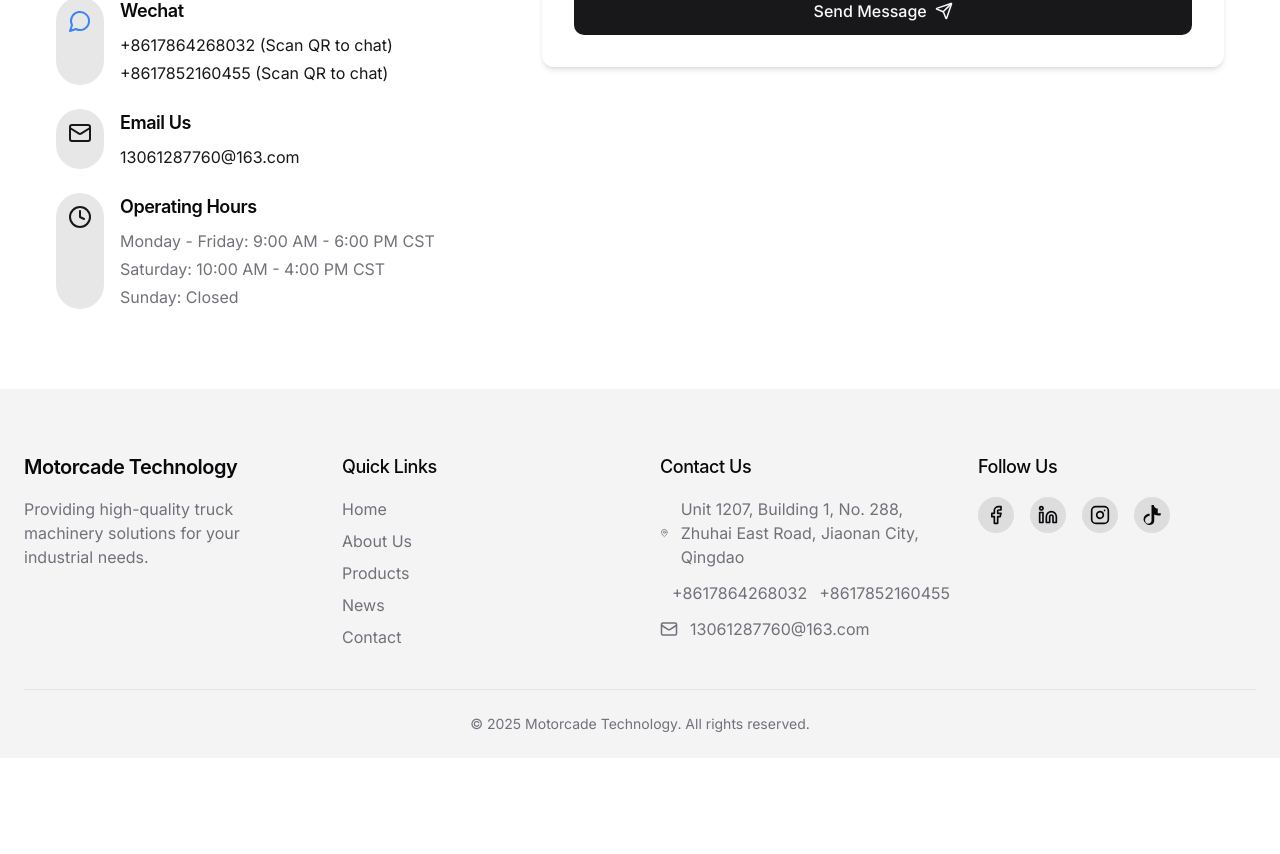
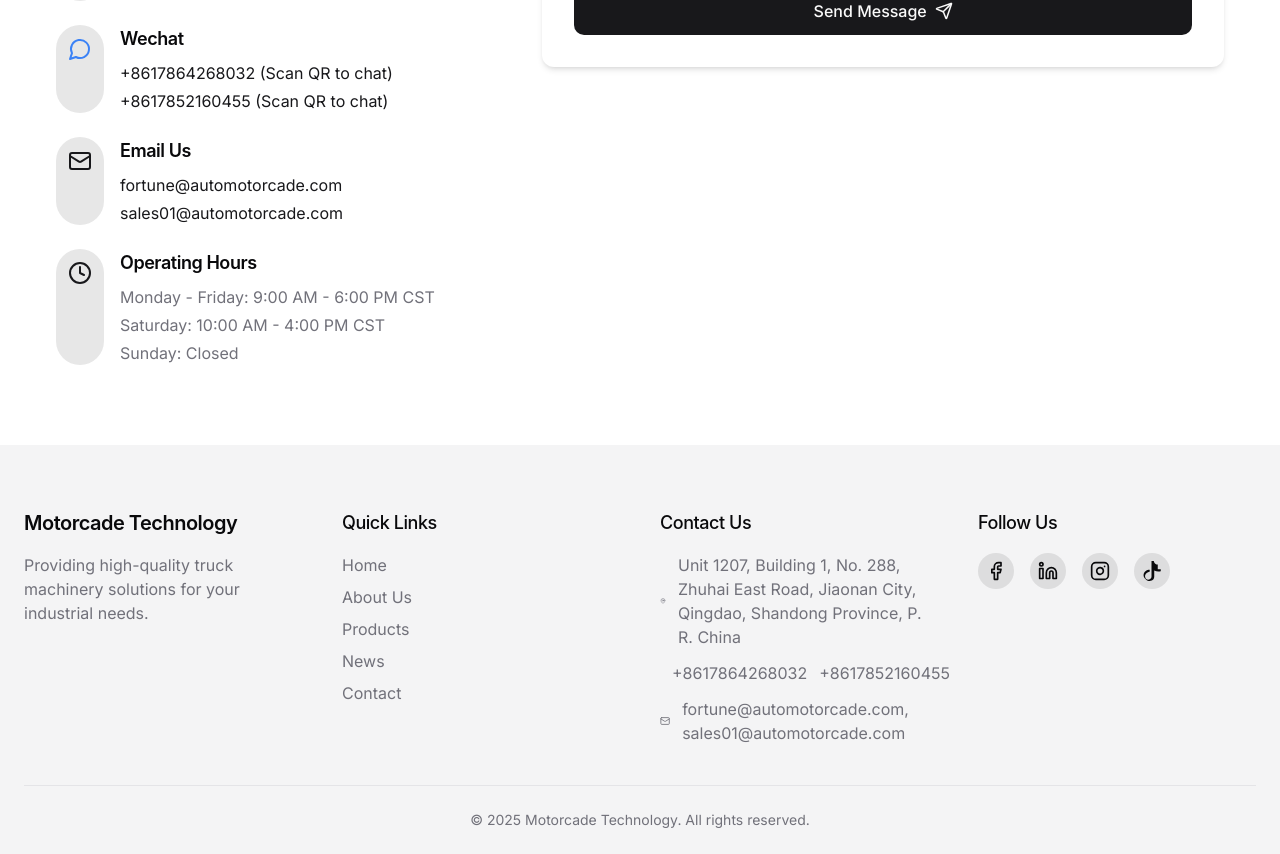
Before and after one commit to Ajibolatao1/motorcade, a React (Vite) app: page /contact in a window 1280 px wide. Shown: the part 1071-1925 px from the top of the page. Before the commit the page ends 1829 px from the top, so only its background shows below. Built offline with nearby package versions, Linux system fonts and the light colour scheme; no server answers.

Commit message:
Email added

```diff
--- a/src/locales/de.json
+++ b/src/locales/de.json
@@ -15,7 +15,7 @@
   "contact_info_description": "Zögern Sie nicht, uns über die folgenden Kanäle zu kontaktieren. Wir sind für Sie da.",
 
   "visit_us": "Besuchen Sie uns",
-  "address": "Einheit 1207, Gebäude 1, Nr. 288, Zhuhai East Road, Jiaonan City, Qingdao",
+  "address": "Einheit 1207, Gebäude 1, Nr. 288, Zhuhai East Road, Jiaonan City, Qingdao, Shandong Province, P. R. China",
 
   "call_us": "Rufen Sie uns an",
   "phone1": "+8617864268032",
@@ -30,7 +30,7 @@
 
 
   "email_us": "Schreiben Sie uns eine E-Mail",
-  "email": "13061287760@163.com",
+  "email": "fortune@automotorcade.com, sales01@automotorcade.com",
 
   "operating_hours": "Öffnungszeiten",
   "monday_friday": "Montag - Freitag",
--- a/src/locales/en.json
+++ b/src/locales/en.json
@@ -15,7 +15,7 @@
   "contact_info_description": "Feel free to reach out to us through any of the following channels. We are here to assist you.",
 
   "visit_us": "Visit Us",
-  "address": "Unit 1207, Building 1, No. 288, Zhuhai East Road, Jiaonan City, Qingdao",
+  "address": "Unit 1207, Building 1, No. 288, Zhuhai East Road, Jiaonan City, Qingdao, Shandong Province, P. R. China",
 
   "call_us": "Call Us",
   "phone1": "+8617864268032",
@@ -27,7 +27,7 @@
   "scan_qr_to_chat": "Scan QR to chat",
 
   "email_us": "Email Us",
-  "email": "13061287760@163.com",
+  "email": "fortune@automotorcade.com, sales01@automotorcade.com",
 
   "operating_hours": "Operating Hours",
   "monday_friday": "Monday - Friday",
--- a/src/locales/es.json
+++ b/src/locales/es.json
@@ -15,7 +15,7 @@
   "contact_info_description": "No dudes en comunicarte con nosotros a través de cualquiera de los siguientes canales. Estamos aquí para ayudarte.",
 
   "visit_us": "Visítanos",
-  "address": "Unidad 1207, Edificio 1, No. 288, Zhuhai East Road, Ciudad de Jiaonan, Qingdao",
+  "address": "Unidad 1207, Edificio 1, No. 288, Zhuhai East Road, Ciudad de Jiaonan, Qingdao, Shandong Province, P. R. China",
 
   "call_us": "Llámanos",
   "phone1": "+8617864268032",
@@ -31,7 +31,7 @@
 
 
   "email_us": "Envíanos un Correo",
-  "email": "13061287760@163.com",
+  "email": "fortune@automotorcade.com, sales01@automotorcade.com",
 
   "operating_hours": "Horario de Atención",
   "monday_friday": "Lunes - Viernes",
--- a/src/locales/zh.json
+++ b/src/locales/zh.json
@@ -27,10 +27,8 @@
   "wechat": "微信",
   "scan_qr_to_chat": "扫描二维码聊天",
 
-
-
   "email_us": "发送电子邮件",
-  "email": "13061287760@163.com",
+  "email": ", sales01@automotorcade.com",
 
   "operating_hours": "营业时间",
   "monday_friday": "星期一 - 星期五",
@@ -96,21 +94,16 @@
   "our_leadership_team": "我们的领导团队",
   "our_leadership_team_description": "认识那些推动我们愿景的专家。",
 
-
   "ceo_name": "廖淼",
   "chief_executive_officer": "首席执行官",
-    "chief_executive_officer_experience": "拥有超过25年的行业经验，廖淼以远见卓识和专业知识领导我们的公司。"
+  "chief_executive_officer_experience": "拥有超过25年的行业经验，廖淼以远见卓识和专业知识领导我们的公司。",
 
-
-
-  ,
   "cto_name": "Sarah Chen",
   "chief_technology_officer": "首席技术官（CTO）",
   "chief_technology_officer.experience": "Sarah 领导我们的技术创新，确保我们的产品始终走在行业前沿。",
   "cpo_name": "Michael Rodriguez",
   "chief_operations_officer": "首席运营官（COO）",
   "chief_operations_officer_experience": "Michael 负责全球生产和分销的运营，确保我们的流程高效顺畅。",
-
 
   "category.all": "所有",
   "category.excavator": "挖掘机",
@@ -146,14 +139,10 @@
   "products.12.name": "自卸卡车",
   "products.12.description": "一种重型卡车，用于运输和卸载散装材料，如沙子、砾石或拆除废料。",
 
-
-
-
   "our_catalogue": "我们的目录",
   "premium_truck_machinery": "高端卡车机械",
   "explore_range": "探索我们丰富的高质量建筑和工业车辆系列。",
   "search_products": "搜索产品...",
-
 
   "latest_updates": "最新更新",
   "news_insight": "新闻与洞察",
@@ -189,7 +178,6 @@
   "no_news_found": "未找到新闻",
   "category.label": "类别",
 
-
   "premium_truck_machinery_for_every_project": "适用于每个项目的高级卡车机械",
   "discover_our_extensive_catalogue": "探索我们广泛的高性能建筑和工业车辆目录。",
   "explore_products": "探索产品",
@@ -210,7 +198,6 @@
   "ready_to_upgrade_your_fleet": "准备升级您的车队？",
   "contact_our_team": "立即联系我们的团队，讨论您的具体需求，找到适合您项目的完美机械。",
   "view_all_news": "查看所有新闻",
-
 
   "Underground mining truck": "地下矿车",
   "Underground machines": "地下机器",
@@ -237,7 +224,6 @@
   "askQuestion": "提问",
   "relatedProducts": "相关产品",
 
-
   "Rubber Wheel Roller": "橡胶轮滚筒",
   "Versatile and maneuverable loader perfect for tight spaces and urban construction sites.": "适合狭小空间和城市建筑工地的多功能机动装载机。",
   "The Rubber Wheel Roller is designed for high-performance compaction across various terrains. It is ideal for road construction, asphalt paving, and soil compaction, providing excellent ground coverage and uniform pressure distribution. The pneumatic tires enhance grip and adaptability, making it suitable for both urban and heavy-duty infrastructure projects.": "橡胶轮滚筒设计用于各种地形的高性能压实。它非常适合道路建设、沥青铺设和土壤压实，提供优异的地面覆盖和均匀的压力分布。气动轮胎增强了抓地力和适应性，使其适用于城市和重型基础设施项目。",
@@ -249,7 +235,6 @@
   "Operator-friendly controls": "操作员友好控制",
   "Spacious & ergonomic cabin": "宽敞且符合人体工学的驾驶室",
 
-
   "Hydraulic Drum Roller": "液压滚筒压路机",
   "High-capacity lifting solution for major construction and infrastructure projects.": "适用于大型建筑和基础设施项目的高容量提升解决方案。",
   "The Hydraulic Drum Roller is a powerful and efficient compaction machine designed for road construction, foundation work, and large-scale infrastructure projects. With its hydraulic drive system, it delivers superior performance, enhanced maneuverability, and precise control, ensuring even and consistent soil and asphalt compaction. Built for durability and efficiency, this roller is an essential asset for contractors and construction professionals.": "液压滚筒压路机是一种强大且高效的压实机器，专为道路建设、基础工程和大规模基础设施项目设计。凭借其液压驱动系统，它提供卓越的性能、增强的机动性和精确的控制，确保土壤和沥青的均匀和一致的压实。该滚筒设计耐用且高效，是承包商和建设专业人士的必备资产。",
@@ -259,7 +244,6 @@
   "Heavy-Duty Steel Drum": "重型钢制滚筒",
   "Ergonomic Operator Cabin": "符合人体工学的操作员驾驶室",
   "Advanced Safety Features": "先进的安全功能",
-
 
   "Underground mining loader": "地下矿山装载机",
   "A compact and powerful machine designed for efficient material handling in underground mining operations.": "一款紧凑且强大的机器，专为地下矿山作业中的高效物料处理而设计。",
@@ -271,7 +255,6 @@
   "Advanced ventilation and cooling system": "先进的通风和冷却系统",
   "Ergonomic operator cabin for comfort": "符合人体工程学的操作员驾驶室，提供舒适体验",
 
-
   "Excavator": "挖掘机",
   "Versatile mid-sized excavator suitable for a wide range of digging and trenching applications.": "多用途中型挖掘机，适用于各种挖掘和沟槽开挖应用。",
   "The Excavator offers an excellent balance of power, mobility, and versatility for a wide range of construction applications. Its optimized hydraulic system delivers precise control and efficient operation, while the comfortable cabin reduces operator fatigue during extended work periods. With multiple attachment options and a compact turning radius, this excavator excels in urban construction sites and medium-scale earthmoving projects.": "该挖掘机为各种建筑应用提供了出色的动力、机动性和多功能性的平衡。其优化的液压系统提供精确的控制和高效的操作，而舒适的驾驶室在长时间工作期间减少了操作员的疲劳。凭借多种附加装置选项和紧凑的转弯半径，这款挖掘机在城市建筑工地和中型土方工程中表现出色。",
@@ -282,7 +265,6 @@
   "Enhanced operator comfort": "增强操作员舒适性",
   "Low maintenance requirements": "低维护需求",
 
-
   "Underground utility vehicle": "地下多功能车",
   "The Underground Utility Vehicle ensures efficient transport of personnel and materials in mining operations.": "地下多功能车确保矿业操作中人员和物料的高效运输。",
   "The Underground Utility Vehicle is an essential support machine for mining operations, designed to transport personnel, tools, and materials efficiently in underground environments. Built for durability and reliability, it features a rugged chassis, high ground clearance, and a compact design to navigate narrow tunnels and rough terrains. With its powerful engine and all-wheel drive, it ensures optimal performance even in challenging underground conditions. The vehicle is equipped with advanced safety features, including reinforced cabins, fire suppression systems, and emergency braking, ensuring operator safety in hazardous environments. Its modular design allows for multiple configurations, making it adaptable for various mining applications such as maintenance, logistics, and material handling.": "地下多功能车是矿业操作中不可或缺的支持机器，专为在地下环境中高效运输人员、工具和物资而设计。该车具有耐用性和可靠性，配备坚固的底盘、高离地间隙和紧凑的设计，能够在狭窄的隧道和崎岖的地形中通行。凭借其强大的发动机和全轮驱动，确保即使在挑战性的地下条件下也能保持最佳性能。该车配备了先进的安全功能，包括加固的驾驶室、灭火系统和紧急刹车系统，确保操作员在危险环境中的安全。其模块化设计允许多种配置，使其能够适应各种矿业应用，如维修、物流和物料搬运。",
@@ -292,7 +274,6 @@
   "Reinforced cabin with safety features": "带安全功能的加固驾驶舱",
   "Configurable for multiple applications": "可配置用于多种应用",
   "Easy maintenance access": "便于维护的接入",
-
 
   "Tracked Bulldozer": "履带式推土机",
   "Powerful earth-moving machine for large construction and mining projects.": "用于大型建筑和矿业项目的强力土方机械。",
@@ -305,7 +286,6 @@
   "Powerful pushing capacity": "强力推力",
   "Low ground pressure design": "低地面压力设计",
 
-
   "Wheeled Loader": "轮式装载机",
   "Efficient material handling equipment for loading, transporting, and unloading operations.": "高效的物料搬运设备，用于装载、运输和卸载操作。",
   "The Wheeled Loader combines versatility, mobility, and power for efficient material handling in construction and industrial settings. Its articulated steering and four-wheel drive system enable excellent maneuverability in confined spaces, while the quick-attach system allows for rapid switching between various attachments. The panoramic cabin provides outstanding visibility in all directions, enhancing operational safety and productivity. With its balanced power-to-weight ratio and fuel-efficient engine, this loader delivers optimal performance with reduced operating costs.": "轮式装载机结合了多功能性、机动性和动力，适用于建筑和工业环境中的高效物料搬运。其关节式转向和四轮驱动系统使其在狭小空间内具有出色的机动性，同时，快速连接系统允许在各种附件之间快速切换。全景驾驶室提供全方位的卓越可见性，增强了操作安全性和生产力。凭借平衡的动力重量比和节能引擎，这款装载机提供最佳性能并减少了操作成本。",
@@ -317,7 +297,6 @@
   "Ride control technology": "行驶控制技术",
   "Multiple work modes": "多种工作模式",
 
-
   "Double Drum Rollers": "双鼓压路机",
   "Double drum rollers solution for urban construction projects with limited space.": "适用于空间有限的城市建设项目的双鼓压路机解决方案。",
   "The Double Drum Roller is a powerful and efficient compaction machine designed for road construction, asphalt paving, and soil stabilization. Featuring two heavy-duty steel drums, this roller delivers uniform compression, ensuring a smooth and durable surface. Its hydrostatic drive system provides excellent maneuverability, while the vibration control technology enhances compaction efficiency. The ergonomic operator station offers superior visibility and comfort, allowing for precise control in various job site conditions. With its fuel-efficient engine and easy maintenance access, the Double Drum Roller is an essential machine for high-performance compaction tasks.": "双鼓压路机是一种功能强大且高效的压实机器，设计用于道路建设、沥青铺设和土壤稳定。配备两只重型钢鼓，该压路机提供均匀压实，确保平滑耐用的表面。其液压驱动系统提供出色的操控性，而振动控制技术提高了压实效率。符合人体工程学的操作站提供卓越的可见性和舒适性，使在各种工地条件下都能精确控制。凭借高效的燃油发动机和便捷的维修通道，双鼓压路机是高性能压实任务的必备机器。",
@@ -326,7 +305,6 @@
   "Vibration control technology": "振动控制技术",
   "Adjustable water spray system": "可调水喷雾系统",
   "Ergonomic operator station": "人体工程学操作站",
-
 
   "newsNotFound": "新闻未找到",
   "newsNotFoundDescription": "您正在寻找的新闻文章不存在或已被删除。",
@@ -430,57 +408,4 @@
   "Advanced suspension system for stability": "先进悬挂系统，提高稳定性",
   "Off-road capabilities for rough terrain operations": "强大越野性能，适应复杂地形作业",
   "Powerful diesel engine for maximum efficiency": "高效柴油发动机，提供最大动力"
-
-
-
-
-
-
-
-
-
-
-
-
-
-
-
-
-
-
-
-
-
-
-
-
-
-
-
-
-
-
-
-
-
-
-
-
-
-
-
-
-
-
-
-
-
-
-
-
-
-
-
-
-
 }
--- a/src/pages/Contact.tsx
+++ b/src/pages/Contact.tsx
@@ -11,61 +11,75 @@
   const contactInfo = [
     {
       icon: <MapPin className="h-6 w-6" />,
-      title: t('visit_us'),
+      title: t("visit_us"),
       details: [
-        'Unit 1207,',
-        'Building 1,',
-        'No. 288, Zhuhai East Road,',
-        'Jiaonan City, Qingdao'
-      ]
+        "Unit 1207,",
+        "Building 1,",
+        "No. 288, Zhuhai East Road,",
+        "Jiaonan City, Qingdao",
+        "Shandong Province, P. R. China",
+      ],
     },
     {
       icon: <Phone className="h-6 w-6" />,
-      title: t('call_us'),
+      title: t("call_us"),
       details: [
-        { text: '+8617864268032', link: 'tel:+8617864268032' },
-        { text: '+8617852160455', link: 'tel:+8617852160455' }
-      ]
+        { text: "+8617864268032", link: "tel:+8617864268032" },
+        { text: "+8617852160455", link: "tel:+8617852160455" },
+      ],
     },
     {
       icon: <MessageCircle className="h-6 w-6 text-green-500" />,
-      title: t('whatsapp'),
+      title: t("whatsapp"),
       details: [
-        { text: '+8617864268032 (' + t('chat_now') + ')', link: 'https://wa.me/8617864268032' },
-        { text: '+8617852160455 (' + t('chat_now') + ')', link: 'https://wa.me/8617852160455' }
-      ]
+        {
+          text: "+8617864268032 (" + t("chat_now") + ")",
+          link: "https://wa.me/8617864268032",
+        },
+        {
+          text: "+8617852160455 (" + t("chat_now") + ")",
+          link: "https://wa.me/8617852160455",
+        },
+      ],
     },
     {
       icon: <MessageCircle className="h-6 w-6 text-blue-500" />,
-      title: t('wechat'),
+      title: t("wechat"),
       details: [
         {
-          text: '+8617864268032 (' + t('scan_qr_to_chat') + ')',
-          link: '/wechat-qr-17864268032.jpg' // Image in public folder
+          text: "+8617864268032 (" + t("scan_qr_to_chat") + ")",
+          link: "/wechat-qr-17864268032.jpg", // Image in public folder
         },
         {
-          text: '+8617852160455 (' + t('scan_qr_to_chat') + ')',
-          link: '/wechat-qr-17852160455.jpg'
-        }
-      ]
+          text: "+8617852160455 (" + t("scan_qr_to_chat") + ")",
+          link: "/wechat-qr-17852160455.jpg",
+        },
+      ],
     },
 
     {
       icon: <Mail className="h-6 w-6" />,
-      title: t('email_us'),
+      title: t("email_us"),
       details: [
-        { text: '13061287760@163.com', link: 'mailto:13061287760@163.com' }
-      ]
+        {
+          text: "fortune@automotorcade.com",
+          link: "mailto:fortune@automotorcade.com",
+        },
+        {
+          text: "sales01@automotorcade.com",
+          link: "mailto:sales01@automotorcade.com",
+        },
+      ],
     },
     {
       icon: <Clock className="h-6 w-6" />,
-      title: t('operating_hours'),
+      title: t("operating_hours"),
       details: [
-        t('monday_friday') + ': 9:00 AM - 6:00 PM CST',
-        t('saturday') + ': 10:00 AM - 4:00 PM CST',
-        t('sunday') + ': ' + t('closed')
-      ]
-    }
+        t("monday_friday") + ": 9:00 AM - 6:00 PM CST",
+        t("saturday") + ": 10:00 AM - 4:00 PM CST",
+        t("sunday") + ": " + t("closed"),
+      ],
+    },
   ];
 
   return (
```
Also changed, not shown: src/locales/ar.json, src/locales/fr.json, src/locales/hi.json, src/locales/ja.json, src/locales/pt.json, src/locales/ru.json, vercel.json (added). Lines whose indentation alone changed are shown as unchanged.
